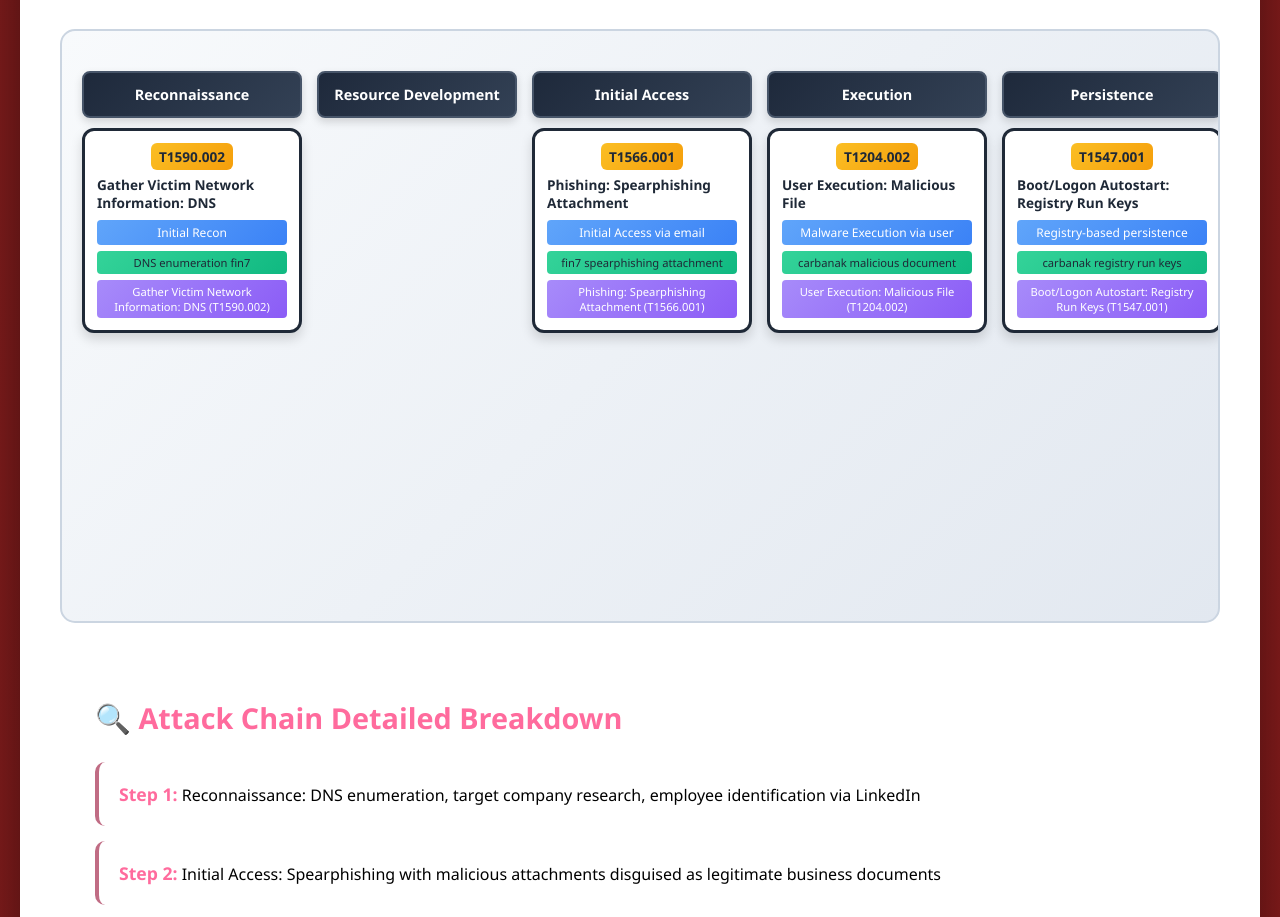
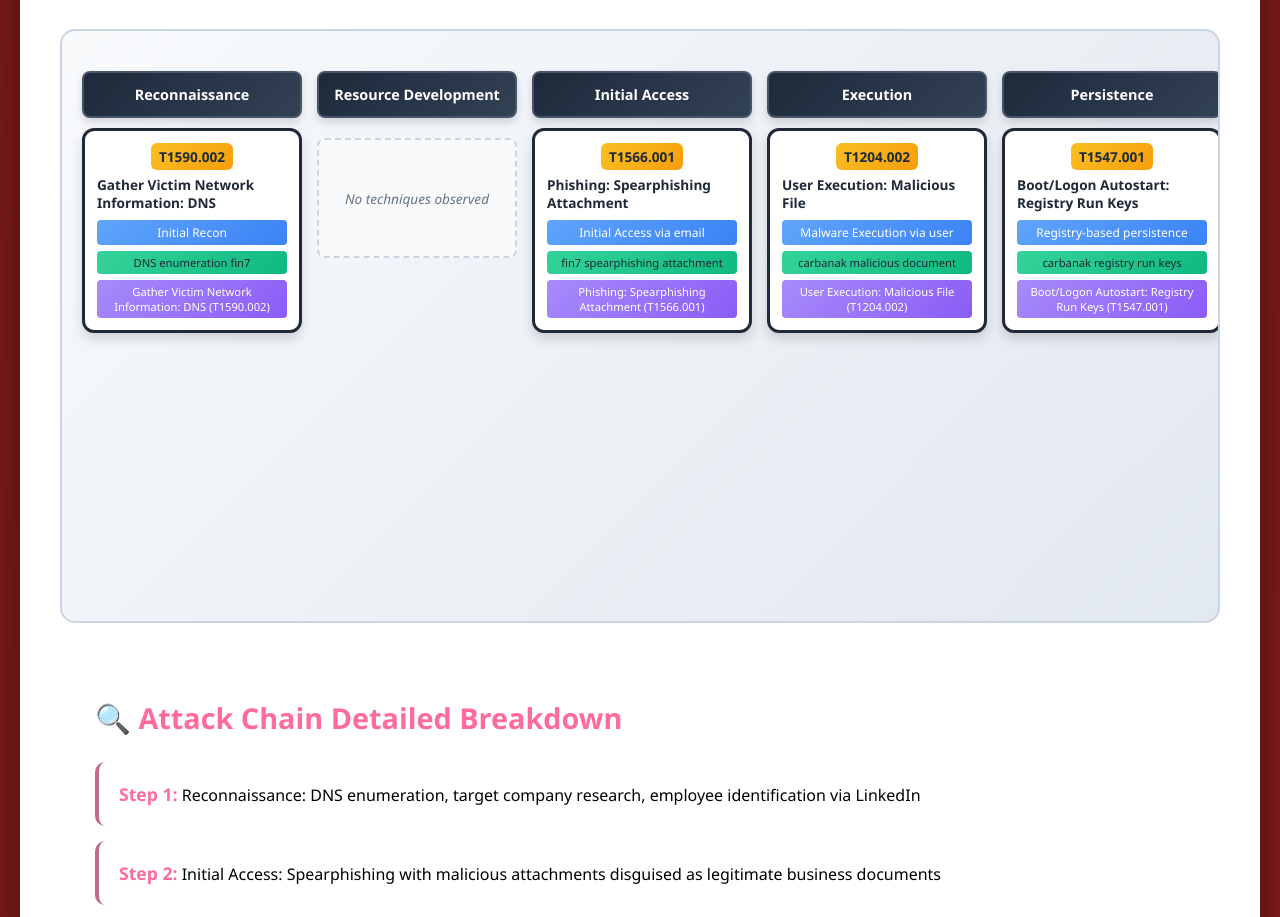
Before and after one commit to tweakn74/APT-Tracker-MITRE-AIQ, a website: page index.html in a window 1280 px wide. Shown: the part 1060-1977 px from the top of the page. Drawn offline with Linux system fonts and the light colour scheme.

Commit message:
fix: ensure Attack Chain Matrix always displays exactly 14 columns
CRITICAL BUG FIX - Matrix column display issue resolved:

🐛 PROBLEM IDENTIFIED:
- Attack Chain was not consistently showing 14 columns
- Only populated columns with techniques, leaving empty tactics invisible
- Created inconsistent matrix layout when switching between APT groups

✅ SOLUTION IMPLEMENTED:
- Modified displayAPT() function to ALWAYS populate all 14 tactic columns
- Added logic to handle empty columns with 'No techniques observed' placeholder
- Ensured consistent 14-column structure regardless of APT group selection

✅ TECHNICAL CHANGES:
- Updated JavaScript to iterate through ALL 14 tactics (not just populated ones)
- Added fallback for empty columns: techniquesByTactic[tactic] || []
- Added .no-techniques CSS styling for empty column placeholders
- Maintained proper column clearing and population logic

✅ GUARANTEED BEHAVIOR:
- ALWAYS displays exactly 14 tactical columns
- NEVER shows more or fewer than 14 columns
- Empty tactics show 'No techniques observed' placeholder
- Consistent matrix structure when switching between APT groups
- All 14 MITRE ATT&CK tactics always visible:
  Reconnaissance, Resource Development, Initial Access, Execution,
  Persistence, Privilege Escalation, Defense Evasion, Credential Access,
  Discovery, Lateral Movement, Collection, Command and Control,
  Exfiltration, Impact

RESULT: Attack Chain Matrix now maintains stable 14-column structure

```diff
--- a/index.html
+++ b/index.html
@@ -361,6 +361,24 @@
             border-radius: 4px;
             font-size: 0.7em;
             width: 100%;
+            text-align: center;
+        }
+
+        .no-techniques {
+            min-height: 120px;
+            display: flex;
+            align-items: center;
+            justify-content: center;
+            border: 2px dashed #cbd5e1;
+            border-radius: 8px;
+            background: #f8fafc;
+            margin: 10px 0;
+        }
+
+        .no-techniques-text {
+            color: #64748b;
+            font-style: italic;
+            font-size: 0.85em;
             text-align: center;
         }
 
@@ -1882,13 +1900,16 @@
                 techniquesByTactic[tactic].push(technique);
             });
 
-            // Populate each tactic column with its techniques
-            Object.keys(techniquesByTactic).forEach(tactic => {
+            // Populate ALL 14 tactic columns (including empty ones)
+            tactics.forEach(tactic => {
                 const tacticId = tactic.toLowerCase().replace(/\s+/g, '-');
                 const container = document.getElementById(`${tacticId}-techniques`);
 
                 if (container) {
-                    const techniques = techniquesByTactic[tactic];
+                    const techniques = techniquesByTactic[tactic] || [];
+
+                    if (techniques.length > 0) {
+                        // Populate with actual techniques
                         const techniqueBoxes = techniques.map(t => {
                             const attackiqText = t.attackiq === 'N/A' ? 'N/A' : t.attackiq;
                             return `
@@ -1903,6 +1924,14 @@
                         }).join('');
 
                         container.innerHTML = techniqueBoxes;
+                    } else {
+                        // Show placeholder for empty columns
+                        container.innerHTML = `
+                            <div class="no-techniques">
+                                <div class="no-techniques-text">No techniques observed</div>
+                            </div>
+                        `;
+                    }
                 }
             });
 
```
Lines whose indentation alone changed are shown as unchanged.
